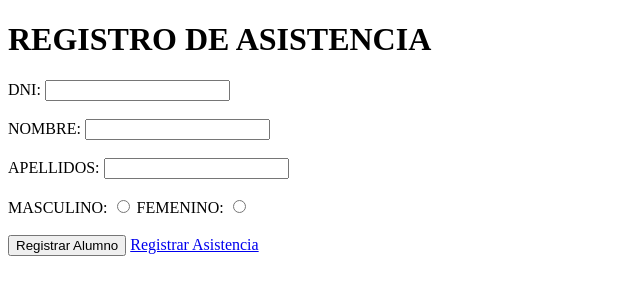
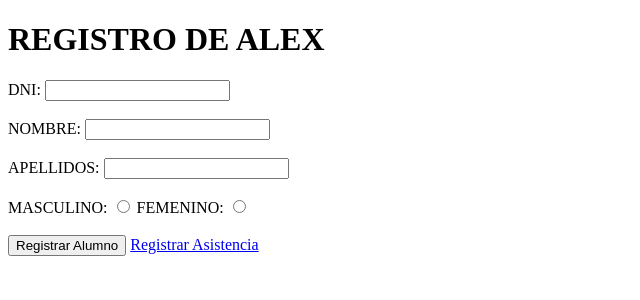
Before and after one commit to Yeseniasaloma/base-de-datos, a PHP site: page / in a window 1280 px wide. Shown: the top 300 px of the page, without its empty margins (0-640 px from the left). Run offline with PHP 8.4, Linux system fonts and the light colour scheme.

Commit message:
cambio de registro

```diff
--- a/index.php
+++ b/index.php
@@ -7,7 +7,7 @@
     <title>Asistencias</title>
 </head>
 <body>
-    <h1>REGISTRO DE ASISTENCIA</h1>
+    <h1>REGISTRO DE ALEX</h1>
     <form action="" method="post">
         <label for="dni">
             DNI:
```
